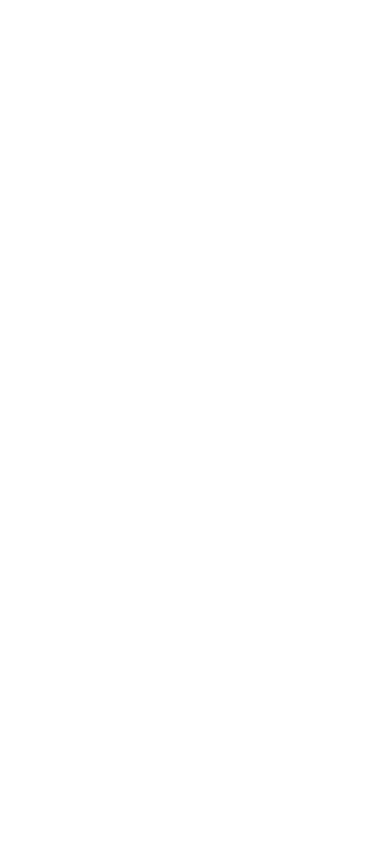
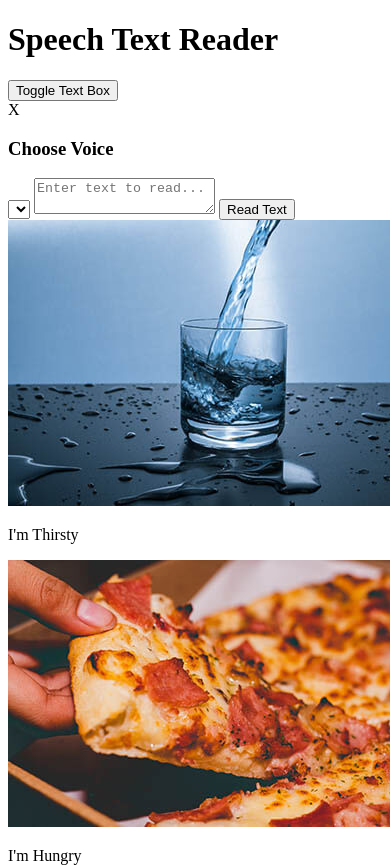
Before and after one commit to DipaGalani/vjs-speech-text-reader, a plain HTML site: page index.html in a window 390 px wide. Shown: the top 868 px of the page. Before the commit the page ends 844 px from the top, so only its background shows below. Drawn offline with Linux system fonts and the light colour scheme.

Commit message:
adding web layout

```diff
--- a/index.html
+++ b/index.html
@@ -7,6 +7,19 @@
     <link rel="stylesheet" href="style.css" />
   </head>
   <body>
+    <div class="container">
+      <h1>Speech Text Reader</h1>
+      <button id="toggle" class="btn btn-toggle">Toggle Text Box</button>
+
+      <div id="text-box" class="text-box">
+        <div id="close" class="close">X</div>
+        <h3>Choose Voice</h3>
+        <select id="voices"></select>
+        <textarea id="text" placeholder="Enter text to read..."></textarea>
+        <button class="btn" id="read">Read Text</button>
+      </div>
+      <main></main>
+    </div>
     <!-- Script -->
     <script src="script.js"></script>
   </body>
--- a/script.js
+++ b/script.js
@@ -0,0 +1,75 @@
+const main = document.querySelector("main");
+const voicesSelect = document.getElementById("voices");
+const textarea = document.getElementById("text");
+const readBtn = document.getElementById("read");
+const toggleBtn = document.getElementById("toggle");
+const close = document.getElementById("close");
+
+const data = [
+  {
+    image: "./img/drink.jpg",
+    text: "I'm Thirsty",
+  },
+  {
+    image: "./img/food.jpg",
+    text: "I'm Hungry",
+  },
+  {
+    image: "./img/tired.jpg",
+    text: "I'm Tired",
+  },
+  {
+    image: "./img/hurt.jpg",
+    text: "I'm Hurt",
+  },
+  {
+    image: "./img/happy.jpg",
+    text: "I'm Happy",
+  },
+  {
+    image: "./img/angry.jpg",
+    text: "I'm Angry",
+  },
+  {
+    image: "./img/sad.jpg",
+    text: "I'm Sad",
+  },
+  {
+    image: "./img/scared.jpg",
+    text: "I'm Scared",
+  },
+  {
+    image: "./img/outside.jpg",
+    text: "I Want To Go Outside",
+  },
+  {
+    image: "./img/home.jpg",
+    text: "I Want To Go Home",
+  },
+  {
+    image: "./img/school.jpg",
+    text: "I Want To Go To School",
+  },
+  {
+    image: "./img/grandma.jpg",
+    text: "I Want To Go To Grandmas",
+  },
+];
+
+// Create speech box
+const createBox = (item) => {
+  const box = document.createElement("div");
+  const { image, text } = item;
+
+  box.classList.add("box");
+  box.innerHTML = `
+    <img src="${image}" alt="${text}" />
+    <p class="info">${text}</p>
+  `;
+
+  // @todo - speak event
+
+  main.appendChild(box);
+};
+
+data.forEach(createBox);
```
Also changed, not shown: img/angry.jpg (added), img/drink.jpg (added), img/food.jpg (added), img/grandma.jpg (added), img/happy.jpg (added), img/home.jpg (added), img/hurt.jpg (added), img/outside.jpg (added), img/sad.jpg (added), img/scared.jpg (added), img/school.jpg (added), img/tired.jpg (added), 1 other file.
